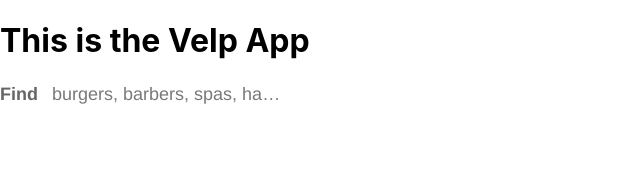
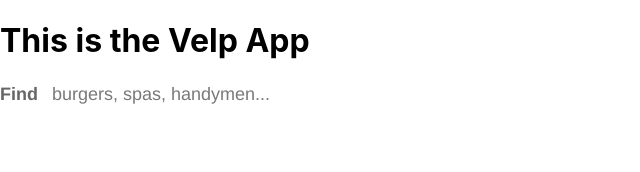
Before and after one commit to dluudevs/velp, a React (Create React App) app: page / in a window 1280 px wide. Shown: the top 172 px of the page, without its empty margins (0-640 px from the left). Built offline with nearby package versions, Linux system fonts and the light colour scheme; no server answers.

Commit message:
created InputWithLabel component

```diff
--- a/src/Components/Form/InputWithLabel.js
+++ b/src/Components/Form/InputWithLabel.js
@@ -0,0 +1,42 @@
+import React from 'react'
+import PropTypes from 'prop-types'
+import Input from './Input'
+import Label from './Label'
+import Box from '../Box'
+
+const InputWithLabel = ({
+  label,
+  htmlFor,
+  inputProps
+}) => {
+  return (
+    <Box
+    display="flex"
+    alignItems="center"
+    >
+      <Label
+        htmlFor={htmlFor}
+        mr="12px"
+        // maybe create a variant htmlFor the styles below
+        fontWeight="700"
+        lineHeight="23px"
+      >
+        {label}
+      </Label>
+      <Input
+        // name="search"
+        // placeholder="burgers, barbers, spas, handymen"
+        // border="none"
+        {...inputProps}
+      />
+    </Box>
+  )
+}
+
+InputWithLabel.propTypes = {
+  label: PropTypes.string,
+  htmlFor: PropTypes.string,
+  inputProps: PropTypes.shape({})
+}
+
+export default InputWithLabel;
--- a/src/Components/Layout/SearchBar.js
+++ b/src/Components/Layout/SearchBar.js
@@ -1,29 +1,17 @@
 import React from 'react'
-import Input from '../Form/Input'
-import Label from '../Form/Label'
-import Box from '../Box'
+import InputWithLabel from '../Form/InputWithLabel'
 
 const SearchBar = () => {
   return (
-    <Box
-      display="flex"
-      alignItems="center"
-    >
-      <Label
-        htmlFor="search"
-        mr="12px"
-        // maybe create a variant for the styles below
-        fontWeight="700"
-        lineHeight="23px"
-      >
-        Find
-      </Label>
-      <Input
-        name="search"
-        placeholder="burgers, barbers, spas, handymen"
-        border="none"
-      />
-    </Box>
+    <InputWithLabel
+      label="Find"
+      htmlFor="search"
+      inputProps={{
+        name: 'search',
+        placeholder: 'burgers, spas, handymen...',
+        border: 'none',
+      }}
+    />
   )
 }
 
```
